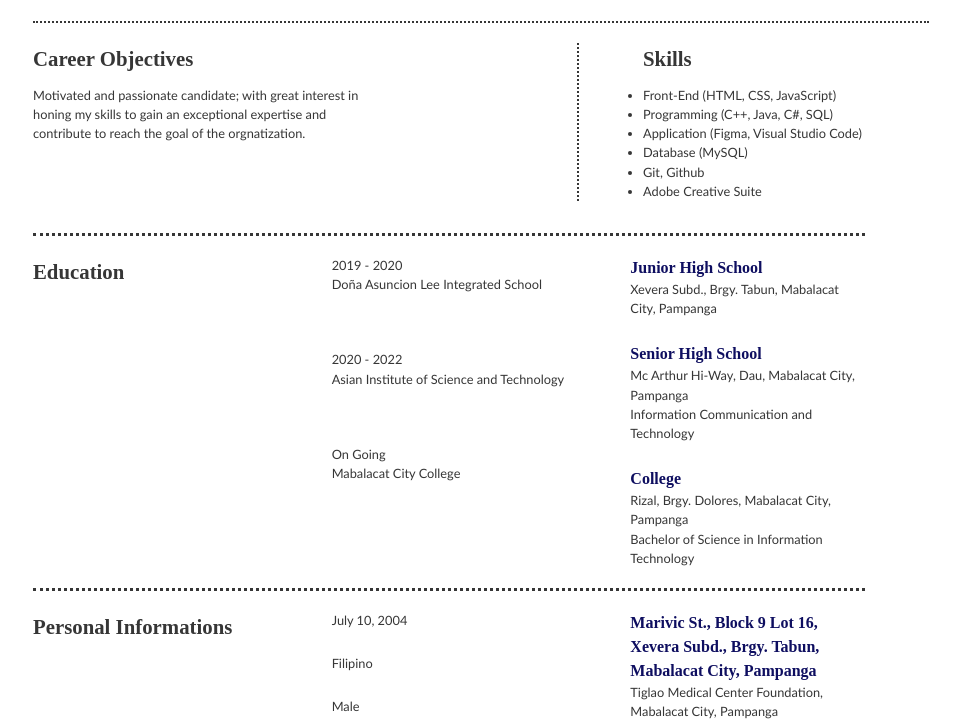
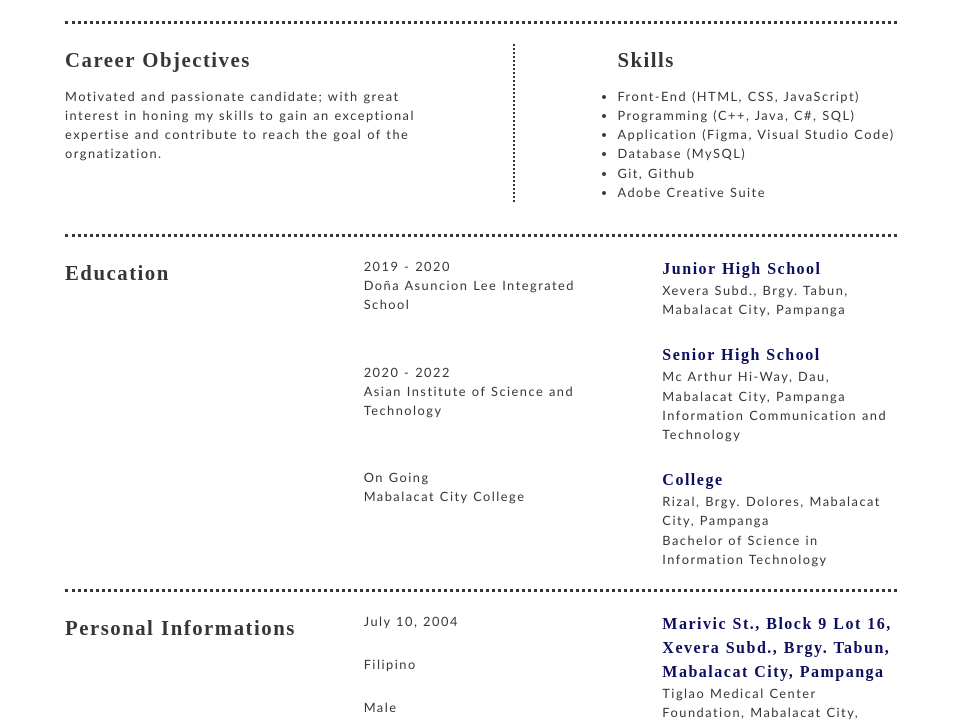
Before and after one commit to jonaslacandola/resume-webtech, a plain HTML site: page index.html in a window 1280 px wide. Shown: the part 161-886 px from the top of the page, without its empty margins (159-1119 px from the left). Drawn offline with Linux system fonts and the light colour scheme.

Commit message:
some changes

```diff
--- a/index.html
+++ b/index.html
@@ -49,7 +49,7 @@
                         <p>2020 - 2022</p>
                         <p>Asian Institute of Science and Technology</p>
                     </div>
-                    <div class="tag">
+                    <div>
                         <p>On Going</p>
                         <p>Mabalacat City College</p>
                     </div>
--- a/style.css
+++ b/style.css
@@ -3,6 +3,7 @@
     padding: 0;
     margin: 0;
     line-height: 1.5em;
+    letter-spacing: 1.5px;
 }
 
 :root {
@@ -28,7 +29,6 @@ h1, h4, h5, h6 {
     color: var(--head-color);
     font-weight: 600;
     font-family: 'Times New Roman', Times, serif;
-
 }
 
 h2, h3 {
@@ -39,14 +39,15 @@ h2, h3 {
 .span-2 {
     display: grid;
     grid-template-columns: 1fr 1fr;
-    width: 70vw;
-    column-gap: 15vw;
+    width: 65vw;
+    column-gap: 5vw;
     border-top: 2.5px dotted var(--font-color);
+    border-width: 3px;
 }
 
 .span-2 .skills {
     border-left: 2.5px dotted var(--font-color);
-    padding-left: 5vw;
+    padding-left: 8vw;
 }
 
 .desc {
@@ -82,7 +83,7 @@ h2, h3 {
 }
 
 .tag {
-    margin-bottom: 7vh;
+    margin-bottom: 6vh;
 }
 
 @media screen and (min-width: 600px) {
```
